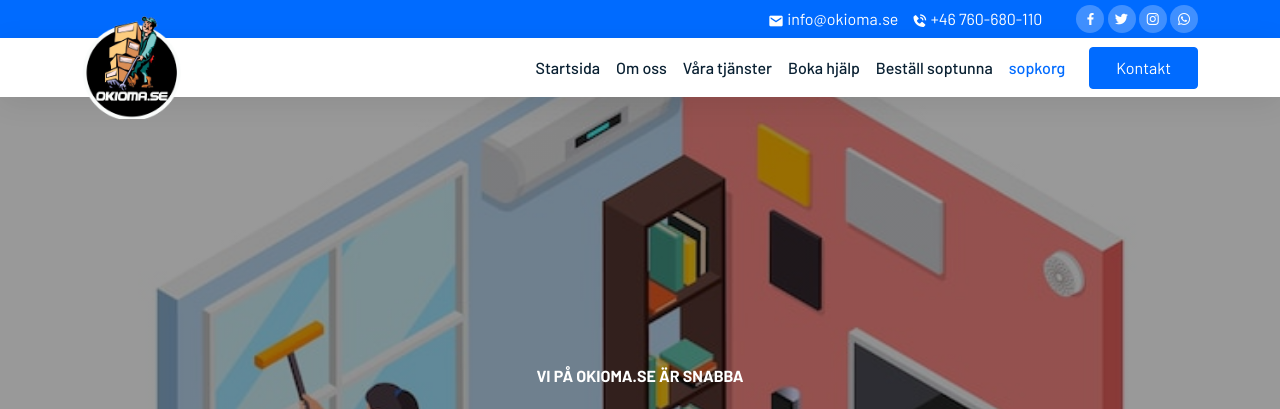
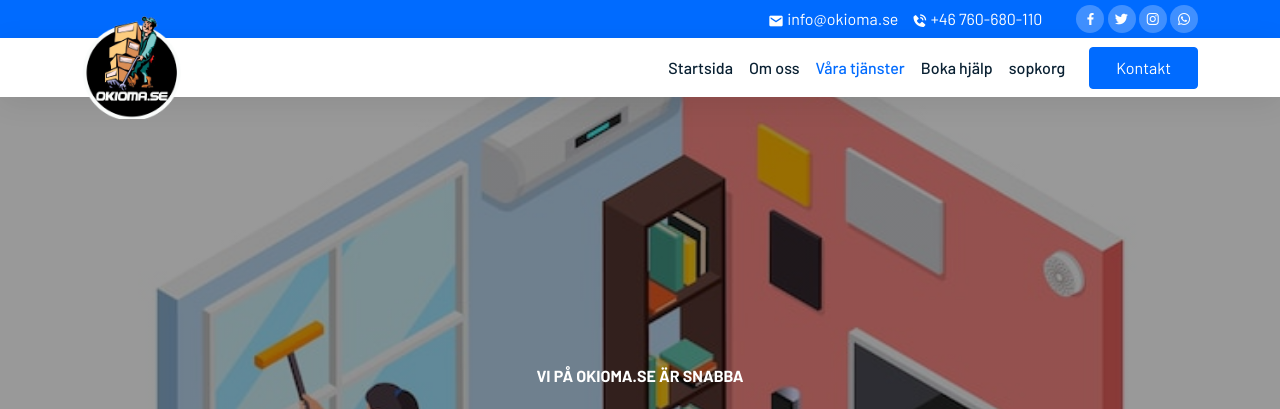
Before and after one commit to developer006tz/okioma, a PHP site: page / in a window 1280 px wide. Shown: the top 409 px of the page. Run offline with PHP 8.4, Linux system fonts and the light colour scheme; some libraries are stand-ins or nearby versions.

Commit message:
remove produckt

```diff
--- a/index.php
+++ b/index.php
@@ -26,9 +26,9 @@
                     <li class="nav-item">
                         <a class="nav-link" href="boka-hjalp.php">Boka hjälp</a>
                     </li>
-                    <li class="nav-item">
+                   <!-- <li class="nav-item">
                         <a class="nav-link" href="#bestall-en-soptunna">Beställ soptunna</a>
-                    </li>
+                    </li>-->
                     <!-- <li class="nav-item">
                         <a class="nav-link" href="#reviews">Recensioner</a>
                     </li> -->
@@ -300,7 +300,7 @@
         </div>
     </section>-->
 
-    <section id="bestall-en-soptunna">
+    <!--<section id="bestall-en-soptunna">
         <div class="container">
             <div class="row">
                 <div class="col-12">
@@ -388,7 +388,7 @@
 
             </div>
         </div>
-    </section>
+    </section>-->
 
     <footer>
         <div class="footer-top text-center">
```
